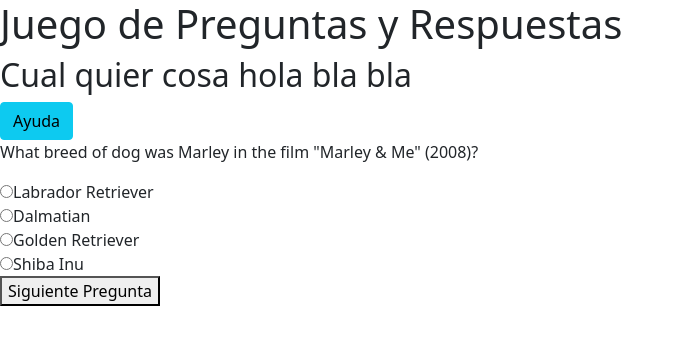
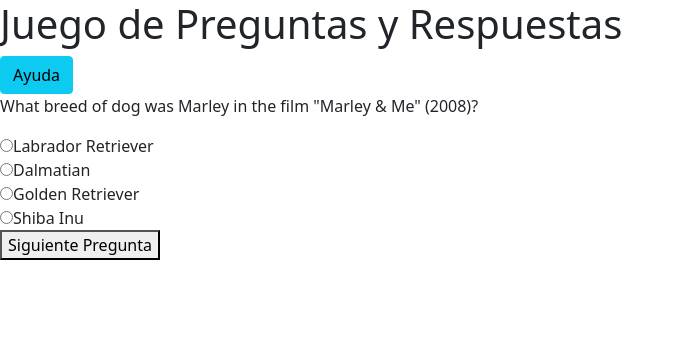
Before and after one commit to JonathanADB/juegoPreguntasPenascal, a plain HTML site: page index.html in a window 1280 px wide. Shown: the whole page, without its empty margins (0-684 px from the left). Drawn offline with nearby package versions, Linux system fonts and the light colour scheme; some packages are replaced by stand-ins of ours; a script that the page names is missing.

Commit message:
proyecto funcionando

```diff
--- a/index.html
+++ b/index.html
@@ -11,7 +11,7 @@
 </head>
 <body>
     <h1>Juego de Preguntas y Respuestas</h1>
-    <h2>Cual quier cosa hola bla bla</h2>
+
     <a id="ayuda" class="btn btn-info" onclick="ayuda()">
         Ayuda
   </a>
```
